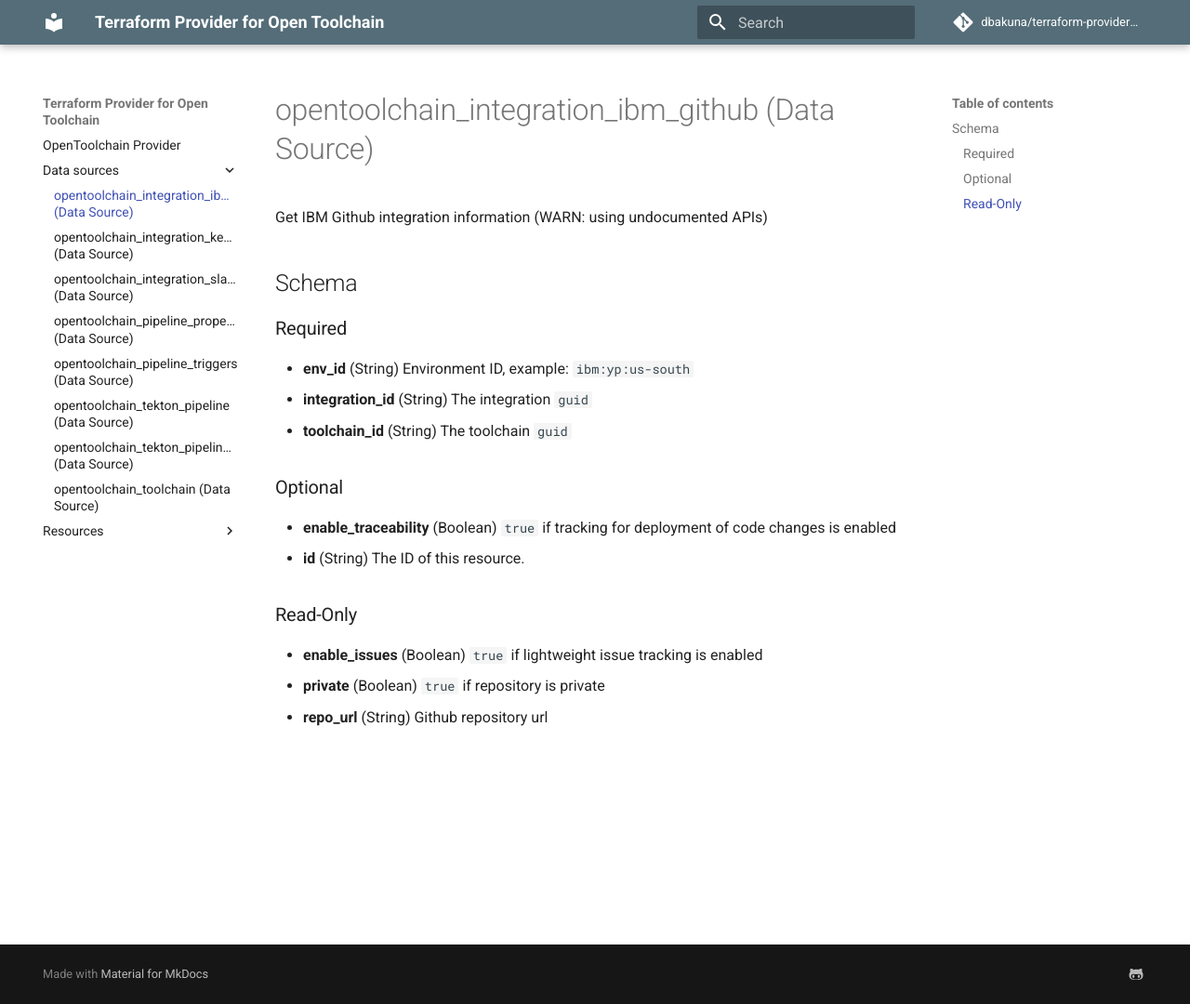
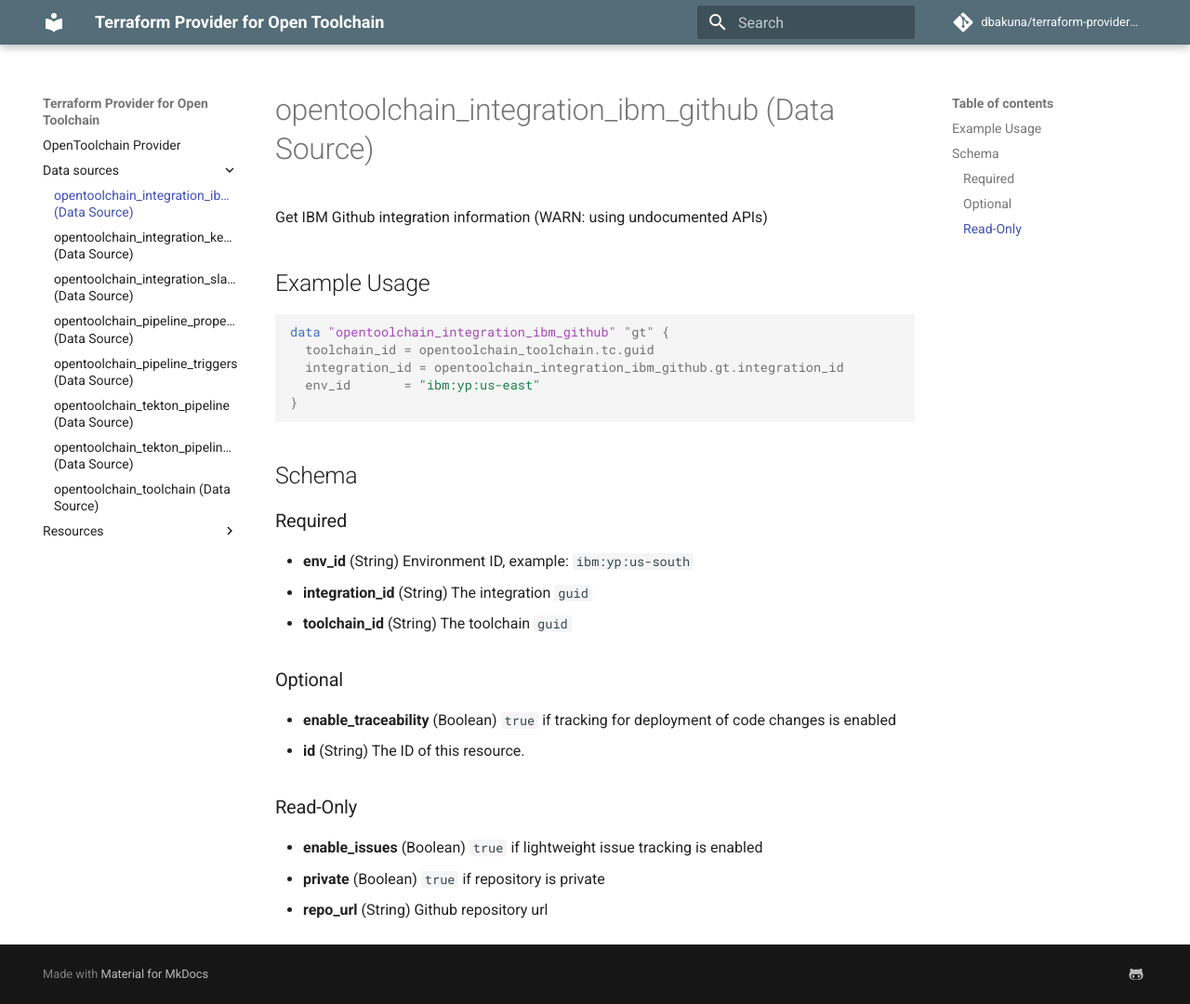
Before and after one commit to dariusbakunas/terraform-provider-opentoolchain, an MkDocs documentation site: the page built from docs/data-sources/integration_ibm_github.md, in a window 1280 px wide and 1080 px high. Shown: the whole window at 93% size. Built offline with MkDocs 1.6.1 and Material for MkDocs 9.7.7, drawn with Linux system fonts in a browser that asks for light colours; comment, search, counter and statistics services are not loaded.

Commit message:
docs: more datasource examples

````diff
--- a/docs/data-sources/integration_ibm_github.md
+++ b/docs/data-sources/integration_ibm_github.md
@@ -10,7 +10,15 @@ description: |-
 
 Get IBM Github integration information (WARN: using undocumented APIs)
 
+## Example Usage
 
+```terraform
+data "opentoolchain_integration_ibm_github" "gt" {
+  toolchain_id = opentoolchain_toolchain.tc.guid
+  integration_id = opentoolchain_integration_ibm_github.gt.integration_id
+  env_id       = "ibm:yp:us-east"
+}
+```
 
 <!-- schema generated by tfplugindocs -->
 ## Schema
````
Also changed, not shown: docs/data-sources/integration_keyprotect.md (+8 -0 lines), docs/data-sources/integration_slack.md (+8 -0 lines), docs/data-sources/tekton_pipeline.md (+7 -0 lines), 4 other files.
